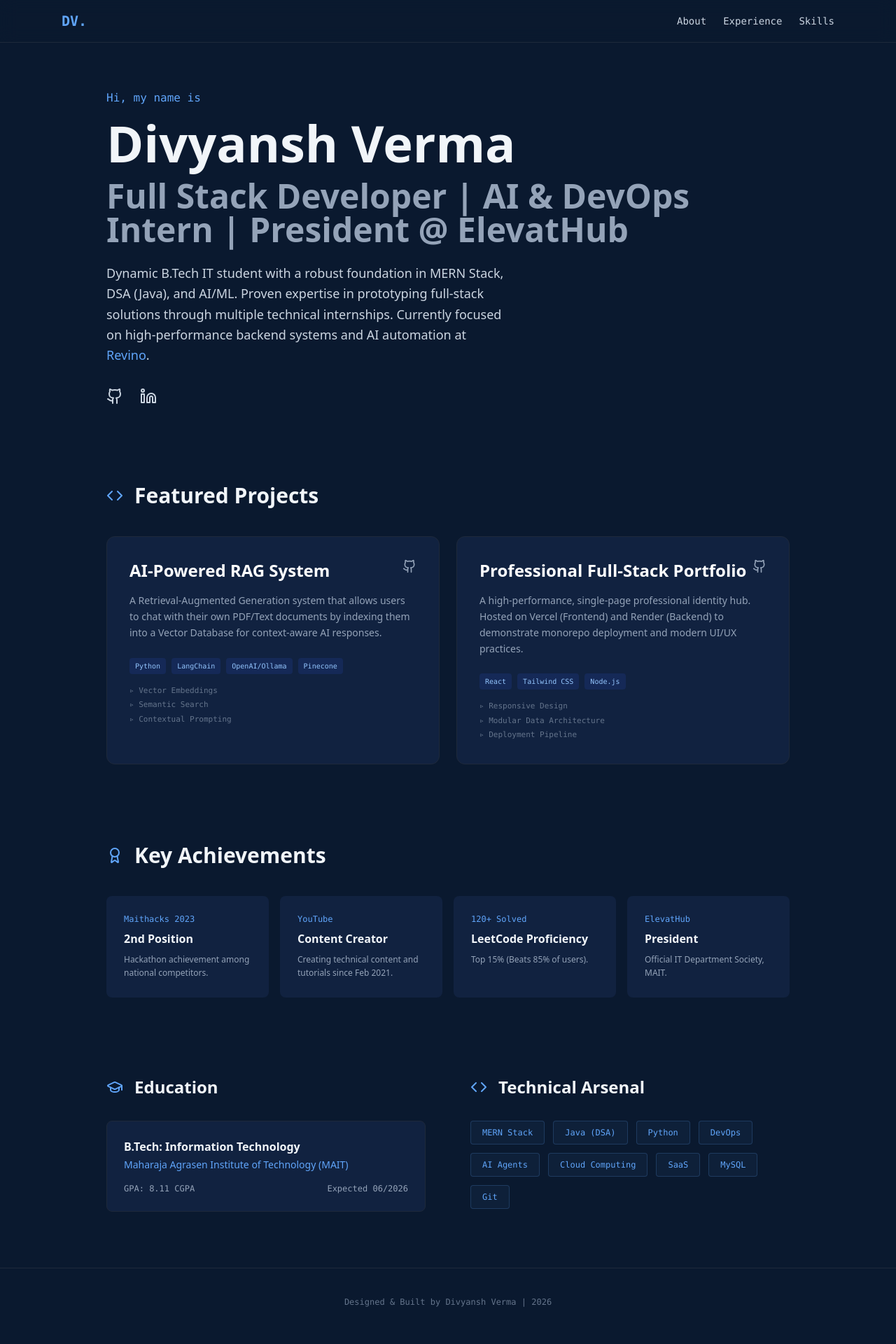
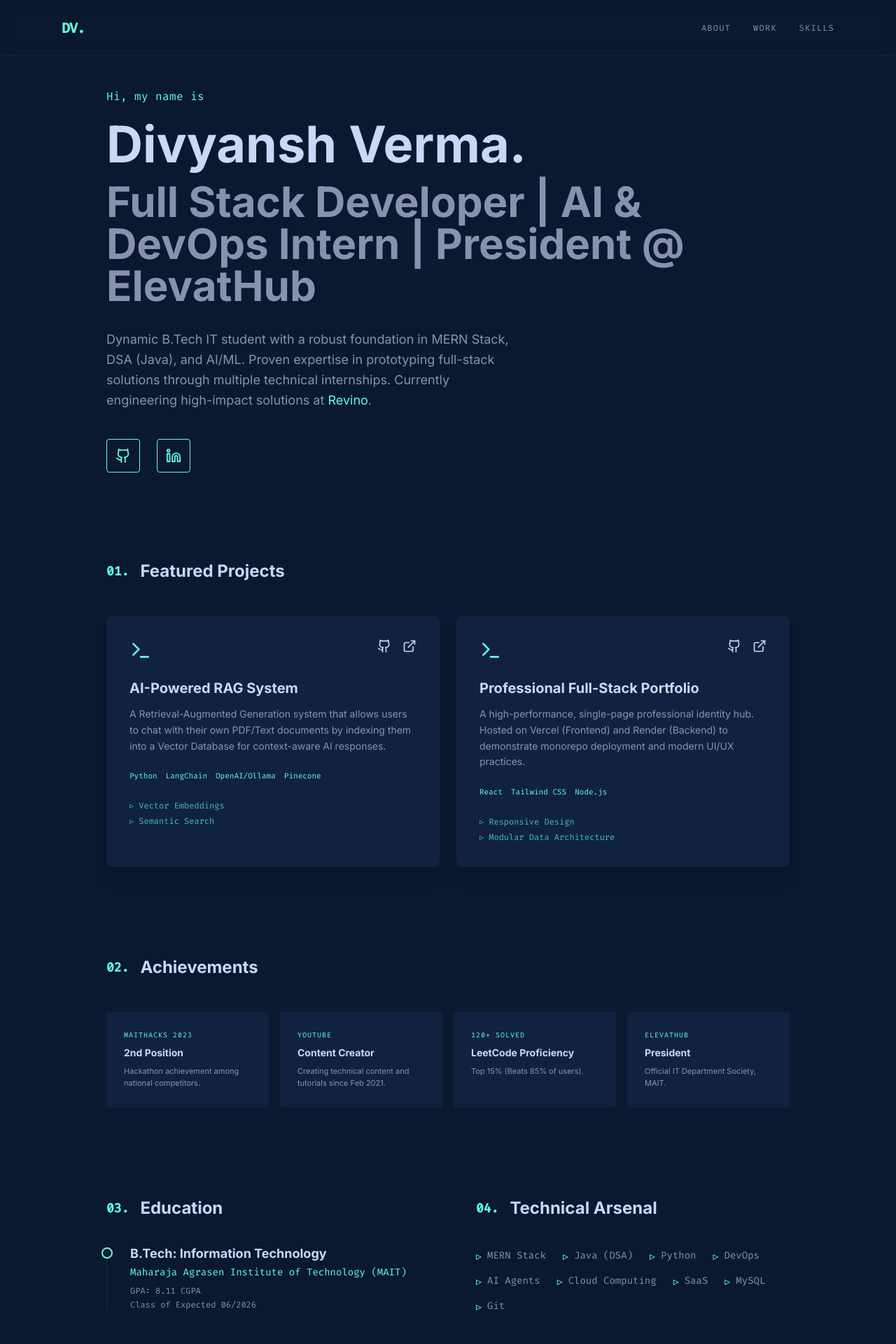
Before and after one commit to Div2003V/portfolio-pro, a React (Vite) app in the folder frontend/: page / in a window 1280 px wide. Shown: the top 1920 px of the page at 70% size. Built offline with nearby package versions, Linux system fonts and the light colour scheme; no server answers; the HTML template or start-up script is replaced by a standard one.

Commit message:
design: final premium ui overhaul

```diff
--- a/frontend/index.html
+++ b/frontend/index.html
@@ -5,6 +5,17 @@
     <link rel="icon" type="image/svg+xml" href="/vite.svg" />
     <meta name="viewport" content="width=device-width, initial-scale=1.0" />
     <title>Divyansh Verma | Full Stack & AI</title>
+
+    <link rel="preconnect" href="https://fonts.googleapis.com">
+    <link rel="preconnect" href="https://fonts.gstatic.com" crossorigin>
+    <link href="https://fonts.googleapis.com/css2?family=Fira+Code:wght@300;400;500&family=Inter:wght@300;400;600;700&display=swap" rel="stylesheet">
+
+    <style>
+      /* Prevent white flash on load before CSS parses */
+      body {
+        background-color: #0a192f;
+      }
+    </style>
   </head>
   <body>
     <div id="root"></div>
--- a/frontend/src/App.jsx
+++ b/frontend/src/App.jsx
@@ -1,10 +1,8 @@
 import React, { useEffect } from 'react';
-import { Github, Linkedin, Award, Code, GraduationCap } from 'lucide-react';
-// Added 'projects' to the import list below
-import { profileData, experiences, accomplishments, education, projects } from './data';
+import { Github, Linkedin, Award, Code, GraduationCap, ExternalLink, Terminal } from 'lucide-react';
+import { profileData, accomplishments, education, projects } from './data';
 
 const Portfolio = () => {
-  // useEffect must be INSIDE the component function
   useEffect(() => {
     fetch('https://portfolio-pro-mdde.onrender.com/api/status')
       .then(res => res.json())
@@ -13,63 +11,79 @@ const Portfolio = () => {
   }, []);
 
   return (
-    <div className="min-h-screen bg-[#0a192f] text-slate-300 font-sans selection:bg-blue-500/30">
-      {/* Navigation */}
-      <nav className="fixed top-0 w-full bg-[#0a192f]/80 backdrop-blur-md z-50 border-b border-slate-800">
-        <div className="max-w-6xl mx-auto px-6 py-4 flex justify-between items-center">
-          <span className="text-blue-400 font-mono font-bold text-xl">DV.</span>
-          <div className="flex gap-6 text-sm font-mono">
-            <a href="#about" className="hover:text-blue-400 transition">About</a>
-            <a href="#experience" className="hover:text-blue-400 transition">Experience</a>
-            <a href="#skills" className="hover:text-blue-400 transition">Skills</a>
+    <div className="min-h-screen bg-[#0a192f] text-[#8892b0] font-sans selection:bg-[#64ffda]/20 selection:text-[#64ffda]">
+
+      {/* Navigation - Glassmorphism Effect */}
+      <nav className="fixed top-0 w-full bg-[#0a192f]/80 backdrop-blur-md z-50 border-b border-[#112240] h-20 flex items-center">
+        <div className="max-w-6xl mx-auto px-6 w-full flex justify-between items-center">
+          <span className="text-[#64ffda] font-mono font-bold text-xl tracking-tighter">DV.</span>
+          <div className="flex gap-8 text-xs font-mono tracking-widest uppercase">
+            <a href="#about" className="hover:text-[#64ffda] transition-colors duration-300">About</a>
+            <a href="#projects" className="hover:text-[#64ffda] transition-colors duration-300">Work</a>
+            <a href="#skills" className="hover:text-[#64ffda] transition-colors duration-300">Skills</a>
           </div>
         </div>
       </nav>
 
-      <main className="max-w-5xl mx-auto px-6 pt-32 pb-20">
+      <main className="max-w-5xl mx-auto px-6 pt-20 pb-20">
+
         {/* Hero Section */}
-        <section id="about" className="mb-28">
-          <p className="text-blue-400 font-mono mb-4">Hi, my name is</p>
-          <h1 className="text-6xl md:text-7xl font-bold text-slate-100 mb-4">{profileData.name}</h1>
-          <h2 className="text-4xl md:text-5xl font-bold text-slate-400 mb-6">{profileData.title}</h2>
-          <p className="max-w-xl text-lg leading-relaxed mb-8">
-            {profileData.summary} Currently focused on high-performance backend systems and AI automation at
-            <span className="text-blue-400"> Revino</span>.
+        <section id="about" className="min-h-[80vh] flex flex-col justify-center mb-20">
+          <p className="text-[#64ffda] font-mono mb-5 tracking-wide">Hi, my name is</p>
+          <h1 className="text-5xl md:text-7xl font-bold text-[#ccd6f6] mb-4">
+            {profileData.name}.
+          </h1>
+          <h2 className="text-4xl md:text-6xl font-bold text-[#8892b0] leading-tight mb-8">
+            {profileData.title}
+          </h2>
+          <p className="max-w-xl text-lg leading-relaxed mb-10 text-[#8892b0]">
+            {profileData.summary} Currently engineering high-impact solutions at
+            <span className="text-[#64ffda]"> Revino</span>.
           </p>
           <div className="flex gap-6">
-            <a href={profileData.links.github} target="_blank" rel="noreferrer" className="hover:text-blue-400 transition"><Github size={24} /></a>
-            <a href={profileData.links.linkedin} target="_blank" rel="noreferrer" className="hover:text-blue-400 transition"><Linkedin size={24} /></a>
+            <a href={profileData.links.github} target="_blank" rel="noreferrer"
+               className="p-3 border border-[#64ffda] text-[#64ffda] rounded hover:bg-[#64ffda]/10 transition-all duration-300">
+              <Github size={22} />
+            </a>
+            <a href={profileData.links.linkedin} target="_blank" rel="noreferrer"
+               className="p-3 border border-[#64ffda] text-[#64ffda] rounded hover:bg-[#64ffda]/10 transition-all duration-300">
+              <Linkedin size={22} />
+            </a>
           </div>
         </section>
 
         {/* Projects Section */}
-        <section id="projects" className="mb-28">
-          <h3 className="text-3xl font-bold text-slate-100 mb-10 flex items-center gap-4">
-            <Code className="text-blue-400" /> Featured Projects
+        <section id="projects" className="mb-32">
+          <h3 className="text-2xl font-bold text-[#ccd6f6] mb-12 flex items-center gap-4 before:content-['01.'] before:text-[#64ffda] before:font-mono before:text-lg">
+            Featured Projects
           </h3>
           <div className="grid grid-cols-1 md:grid-cols-2 gap-6">
             {projects.map((project, index) => (
-              <div key={index} className="bg-[#112240] p-8 rounded-xl border border-slate-800 hover:border-blue-400/50 transition-all group">
-                <div className="flex justify-between items-start mb-4">
-                  <h4 className="text-2xl font-bold text-white group-hover:text-blue-400 transition-colors">
-                    {project.title}
-                  </h4>
-                  <a href={project.link} target="_blank" rel="noreferrer" className="text-slate-400 hover:text-white">
-                    <Github size={20} />
-                  </a>
+              <div key={index} className="bg-[#112240] p-8 rounded-lg border border-transparent hover:border-[#64ffda]/30 transition-all duration-300 group hover:-translate-y-2 shadow-xl">
+                <div className="flex justify-between items-start mb-6">
+                  <Terminal className="text-[#64ffda]" size={32} />
+                  <div className="flex gap-4 text-[#ccd6f6]">
+                    <a href={project.link} target="_blank" rel="noreferrer" className="hover:text-[#64ffda] transition-colors">
+                      <Github size={20} />
+                    </a>
+                    <ExternalLink size={20} className="hover:text-[#64ffda] cursor-pointer" />
+                  </div>
                 </div>
-                <p className="text-slate-400 text-sm leading-relaxed mb-6">
+                <h4 className="text-xl font-bold text-[#ccd6f6] mb-3 group-hover:text-[#64ffda] transition-colors">
+                  {project.title}
+                </h4>
+                <p className="text-[#8892b0] text-sm leading-relaxed mb-6">
                   {project.desc}
                 </p>
-                <div className="flex flex-wrap gap-2 mb-4">
+                <div className="flex flex-wrap gap-3 mb-6">
                   {project.tech.split(',').map((t) => (
-                    <span key={t} className="text-[10px] font-mono text-blue-300 bg-blue-900/30 px-2 py-1 rounded">
+                    <span key={t} className="text-[11px] font-mono text-[#64ffda]">
                       {t.trim()}
                     </span>
                   ))}
                 </div>
-                <ul className="text-[11px] text-slate-500 font-mono space-y-1">
-                  {project.features.map(f => <li key={f}>▹ {f}</li>)}
+                <ul className="text-[12px] text-[#64ffda]/70 font-mono space-y-1">
+                  {project.features.slice(0, 2).map(f => <li key={f}>▹ {f}</li>)}
                 </ul>
               </div>
             ))}
@@ -77,54 +91,58 @@ const Portfolio = () => {
         </section>
 
         {/* Accomplishments Grid */}
-        <section className="mb-28">
-          <h3 className="text-3xl font-bold text-slate-100 mb-10 flex items-center gap-4">
-            <Award className="text-blue-400" /> Key Achievements
+        <section className="mb-32">
+          <h3 className="text-2xl font-bold text-[#ccd6f6] mb-12 flex items-center gap-4 before:content-['02.'] before:text-[#64ffda] before:font-mono before:text-lg">
+            Achievements
           </h3>
           <div className="grid grid-cols-1 md:grid-cols-2 lg:grid-cols-4 gap-4">
             {accomplishments.map((acc, i) => (
-              <div key={i} className="p-6 bg-[#112240] rounded-lg border border-transparent hover:border-blue-400/50 transition group">
-                <p className="text-blue-400 font-mono text-xs mb-2">{acc.category}</p>
-                <h4 className="text-slate-100 font-bold mb-2">{acc.title}</h4>
-                <p className="text-xs text-slate-400 leading-relaxed">{acc.note}</p>
+              <div key={i} className="p-6 bg-[#112240] rounded border border-transparent hover:bg-[#233554] transition-all duration-300 group">
+                <p className="text-[#64ffda] font-mono text-[10px] mb-2 uppercase tracking-widest">{acc.category}</p>
+                <h4 className="text-[#ccd6f6] font-bold text-sm mb-2">{acc.title}</h4>
+                <p className="text-[11px] text-[#8892b0] leading-relaxed">{acc.note}</p>
               </div>
             ))}
           </div>
         </section>
 
         {/* Education & Skills */}
-        <section className="grid grid-cols-1 md:grid-cols-2 gap-16">
+        <section className="grid grid-cols-1 md:grid-cols-2 gap-20">
           <div>
-            <h3 className="text-2xl font-bold text-slate-100 mb-8 flex items-center gap-4">
-              <GraduationCap className="text-blue-400" /> Education
+            <h3 className="text-2xl font-bold text-[#ccd6f6] mb-10 flex items-center gap-4 before:content-['03.'] before:text-[#64ffda] before:font-mono before:text-lg">
+              Education
             </h3>
-            <div className="bg-[#112240] p-6 rounded-lg border border-slate-800">
-              <h4 className="text-slate-100 font-bold">{education.degree}</h4>
-              <p className="text-blue-400 text-sm my-1">{education.college}</p>
-              <div className="flex justify-between text-xs font-mono mt-4 text-slate-400">
+            <div className="relative pl-8 border-l-2 border-[#112240] hover:border-[#64ffda] transition-colors duration-500">
+              <div className="absolute -left-[9px] top-0 w-4 h-4 rounded-full bg-[#0a192f] border-2 border-[#64ffda]"></div>
+              <h4 className="text-[#ccd6f6] font-bold text-lg leading-none">{education.degree}</h4>
+              <p className="text-[#64ffda] text-sm my-2 font-mono">{education.college}</p>
+              <div className="flex flex-col text-xs font-mono gap-1 text-[#8892b0]">
                 <span>GPA: {education.gpa}</span>
-                <span>{education.graduation}</span>
+                <span>Class of {education.graduation}</span>
               </div>
             </div>
           </div>
 
           <div id="skills">
-            <h3 className="text-2xl font-bold text-slate-100 mb-8 flex items-center gap-4">
-              <Code className="text-blue-400" /> Technical Arsenal
+            <h3 className="text-2xl font-bold text-[#ccd6f6] mb-10 flex items-center gap-4 before:content-['04.'] before:text-[#64ffda] before:font-mono before:text-lg">
+              Technical Arsenal
             </h3>
-            <div className="flex flex-wrap gap-3">
+            <div className="flex flex-wrap gap-x-6 gap-y-3">
               {["MERN Stack", "Java (DSA)", "Python", "DevOps", "AI Agents", "Cloud Computing", "SaaS", "MySQL", "Git"].map((skill) => (
-                <span key={skill} className="px-4 py-2 bg-blue-400/5 text-blue-400 border border-blue-400/20 rounded font-mono text-xs">
-                  {skill}
-                </span>
+                <div key={skill} className="flex items-center gap-2 group">
+                  <span className="text-[#64ffda] group-hover:translate-x-1 transition-transform">▹</span>
+                  <span className="font-mono text-sm group-hover:text-[#64ffda] transition-colors">{skill}</span>
+                </div>
               ))}
             </div>
           </div>
         </section>
       </main>
 
-      <footer className="py-10 text-center border-t border-slate-800 text-xs font-mono text-slate-500">
-        Designed & Built by Divyansh Verma | 2026
+      <footer className="py-12 text-center border-t border-[#112240] text-xs font-mono text-[#8892b0]">
+        <p className="hover:text-[#64ffda] transition-colors cursor-default">
+          Designed & Built by Divyansh Verma &copy; 2026
+        </p>
       </footer>
     </div>
   );
--- a/frontend/src/index.css
+++ b/frontend/src/index.css
@@ -10,20 +10,40 @@ body {
   margin: 0;
   -webkit-font-smoothing: antialiased;
   -moz-osx-font-smoothing: grayscale;
-  background-color: #0a192f; /* Matching the portfolio theme */
+  background-color: #0a192f;
+  color: #8892b0; /* Slate color for secondary text */
 }
 
-/* Custom scrollbar for a professional look */
+/* Custom selection color */
+::selection {
+  background-color: rgba(100, 255, 218, 0.1);
+  color: #64ffda;
+}
+
+/* Professional Scrollbar */
 ::-webkit-scrollbar {
-  width: 8px;
+  width: 10px;
 }
 ::-webkit-scrollbar-track {
   background: #0a192f;
 }
 ::-webkit-scrollbar-thumb {
-  background: #112240;
+  background: #233554;
   border-radius: 10px;
+  border: 3px solid #0a192f;
 }
 ::-webkit-scrollbar-thumb:hover {
-  background: #233554;
+  background: #495670;
 }
+
+/* Smooth reveal animations for sections */
+.section-reveal {
+  opacity: 0;
+  transform: translateY(20px);
+  transition: all 0.6s ease-out;
+}
+
+.section-reveal.visible {
+  opacity: 1;
+  transform: translateY(0);
+}
--- a/frontend/tailwind.config.js
+++ b/frontend/tailwind.config.js
@@ -7,15 +7,16 @@ export default {
   theme: {
     extend: {
       colors: {
-          // You can add custom brand colors here
-          navy: {
-            light: '#112240',
-            dark: '#0a192f',
-            deep: '#020c1b',
+        'navy': '#0a192f',
+        'light-navy': '#112240',
+        'lightest-navy': '#233554',
+        'slate': '#8892b0',
+        'light-slate': '#a8b2d1',
+        'green': '#64ffda', // The "Magic" accent color
       },
-          blue: {
-            accent: '#64ffda', // A classic "Dev Portfolio" cyan-blue
-          }
+      fontFamily: {
+        mono: ['Fira Code', 'monospace'],
+        sans: ['Inter', 'sans-serif'],
       },
     },
   },
```
Lines whose indentation alone changed are shown as unchanged.
